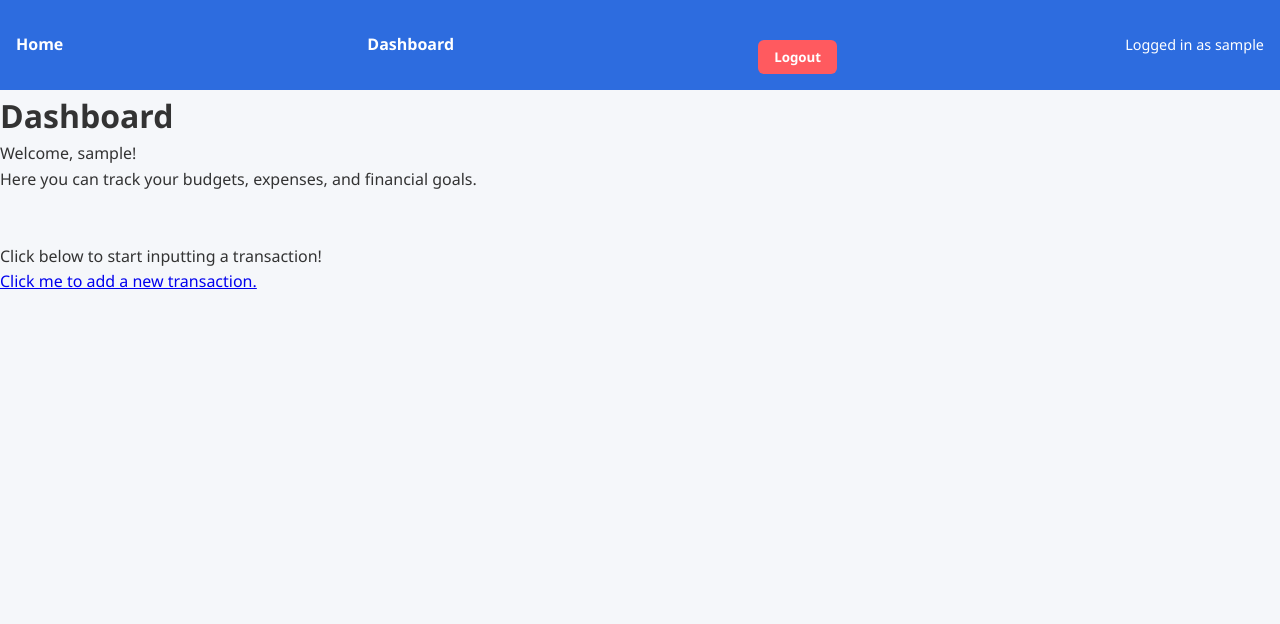
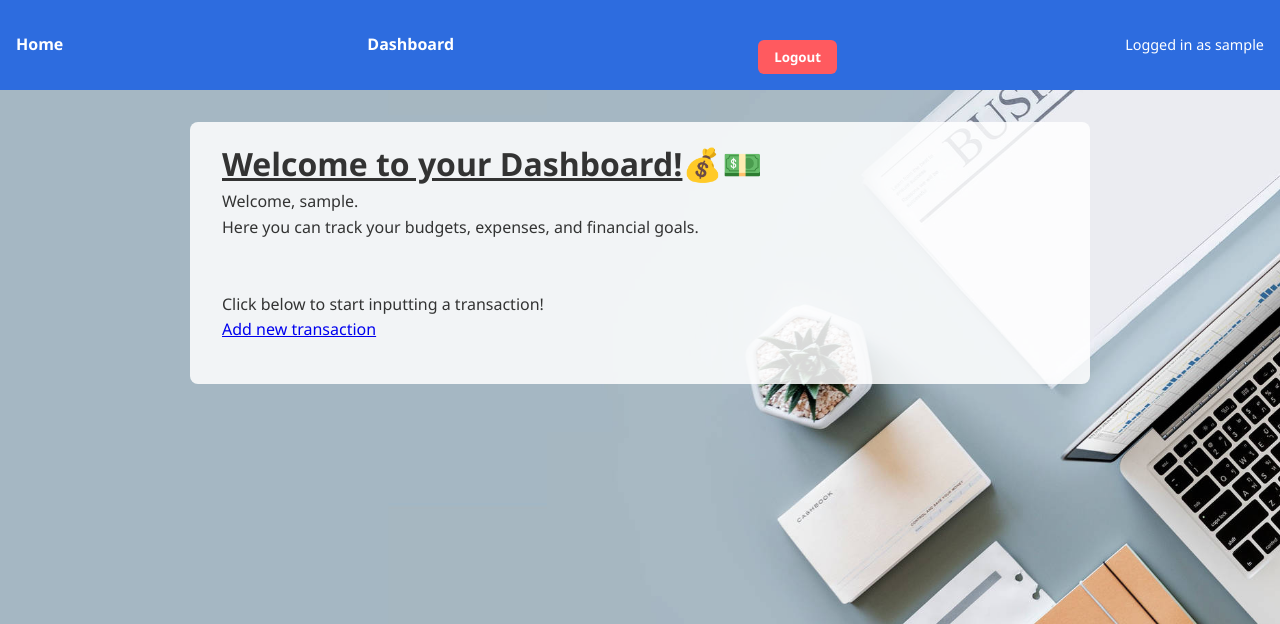
Before and after one commit to familycrest/personal-finance-tracker, a Django app: page /dashboard/ in a window 1280 px wide. Shown: the top 624 px of the page. Run offline with Django 5.2, Linux system fonts and the light colour scheme; the visitor is signed in with stand-in values (Sample User, id 1).

Commit message:
Update dashboard.html
Updated dashboard.html to include background image and css features. Created a "<body class="dashboard-main">" and "<div class="dashboard">" to structure the additions.

Also added emojis to for razzle dazzle.

```diff
--- a/templates/dashboard.html
+++ b/templates/dashboard.html
@@ -1,15 +1,25 @@
 <!-- templates/dashboard.html -->
 {% extends "base.html" %}
+{% load static %}
 
 {% block title %}Dashboard{% endblock %}
 
+<!-- this adds to the header without changing base's header -->
+{% block extra_head %}
+<link rel="stylesheet" href="{% static 'css/dashboard.css' %}">
+{% endblock %}
+
 {% block content %}
-<h1>Dashboard</h1>
-<p>Welcome, {{ user.username }}!</p>
-<p>Here you can track your budgets, expenses, and financial goals.</p>
-<br><br>
+<!-- add the class: dashboard-main to only apply background to the dashboard -->
+<body class="dashboard-main">
+    <div class="dashboard">
+        <h1><u>Welcome to your Dashboard!</u>💰💵</h1>
+        <p>Welcome, {{ user.username }}.</p>
+        <p>Here you can track your budgets, expenses, and financial goals.</p>
+        <br><br>
 
-<p>Click below to start inputting a transaction!</p>
-<a href="{% url 'transactions' %}">Click me to add a new transaction.</a> <br><br>
-
+        <p>Click below to start inputting a transaction!</p>
+        <a href="{% url 'transactions' %}">Add new transaction</a> <br><br>
+    </div>
+</body>
 {% endblock %}
```
